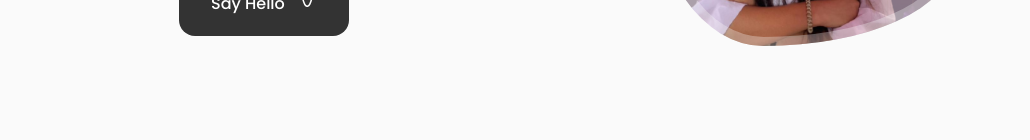
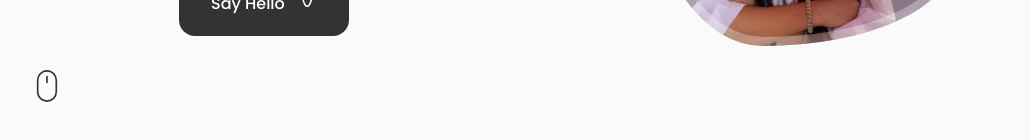
Before and after one commit to sameh-dh/portfolio, a React (Create React App) app: page / in a window 1280 px wide. Shown: the part 438-578 px from the top of the page, without its empty margins (125-1155 px from the left). Built offline with nearby package versions, Linux system fonts and the light colour scheme.

Commit message:
scroll button added

```diff
--- a/src/components/home/Data.jsx
+++ b/src/components/home/Data.jsx
@@ -60,7 +60,7 @@
 
                 <a
                     href=""
-                    className="button bittom--flex">
+                    className="button buttom--flex">
                     Say Hello
                     <svg
                         class="button__icon"
--- a/src/components/home/Home.jsx
+++ b/src/components/home/Home.jsx
@@ -1,7 +1,8 @@
 import React from 'react'
 import "../../css/Home.css"
 import Social from "./Social.jsx"
-import Data from './Data'
+import Data from './Data.jsx'
+import ScrollDown from './ScrollDown.jsx'
 const Home = () => {
 
   return (
@@ -11,8 +12,9 @@
     <Social />
      <div className="home__img"></div>
      <Data />
+
    </div>
-
+   <ScrollDown />
     </div>
 </section>  )
 }
--- a/src/components/home/scrollDown.jsx
+++ b/src/components/home/scrollDown.jsx
@@ -1,9 +1,62 @@
-import React from 'react'
+import React from 'react';
 
-const scrollDown = () => {
-  return (
-    <div>scrollDown </div>
-  )
+const ScrollDown = () => {
+
+
+
+    return (
+        <div
+            className="home__scroll">
+            <a
+                href="#"
+                className="home__scroll-button button--flex">
+
+                <svg
+                    width="32px"
+                    height="32px"
+                    className="home__scroll-mouse"
+                    viewBox="0 0 247 390"
+                    version="1.1"
+                    xmlns="http://www.w3.org/2000/svg"
+                    xmlnsXlink="http://www.w3.org/1999/xlink"
+                    style={{
+
+                        fillRule: "evenodd",
+                        clipRule: "evenodd",
+                        strokeLinecap: "round",
+                        strokeLinejoin: "round",
+                        strokeMiterlimit: "1.5",
+
+                    }}>
+                    <path
+                        className="wheel"
+                        d="M123.359,79.775l0,72.843"
+                        style={{
+
+                            fill: "none",
+                            stroke: "var(--title-color)",
+                            strokeWidth: "20px",
+
+                        }}>
+
+                    </path>
+                    <path
+                        id="mouse"
+                        d="M236.717,123.359c0,-62.565 -50.794,-113.359 -113.358,-113.359c-62.565,0 -113.359,50.794 -113.359,113.359l0,143.237c0,62.565 50.794,113.359 113.359,113.359c62.564,0 113.358,-50.794 113.358,-113.359l0,-143.237Z"
+                        style={{
+
+                            fill: "none",
+                            stroke: "var(--title-color)",
+                            strokeWidth: "20px",
+
+                        }}></path>
+                </svg>
+            </a>
+        </div >
+    );
+
+
+
 }
 
-export default scrollDown
+export default ScrollDown;
```
Also changed, not shown: src/css/Home.css (line endings or trailing spaces).
